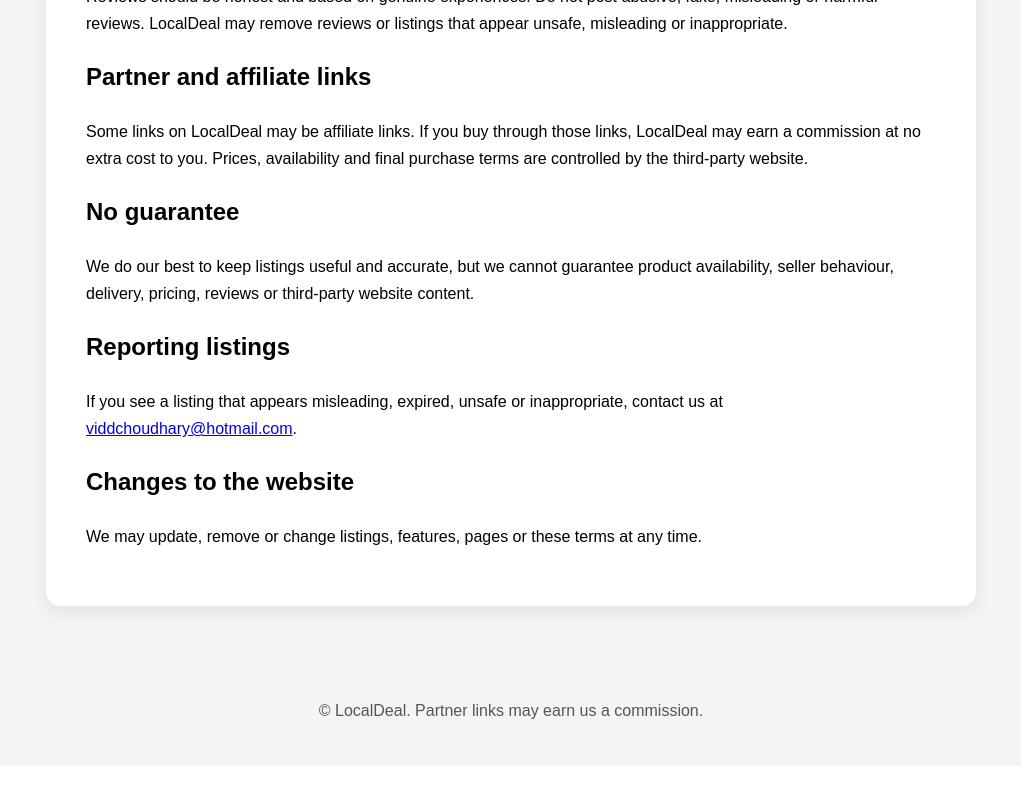
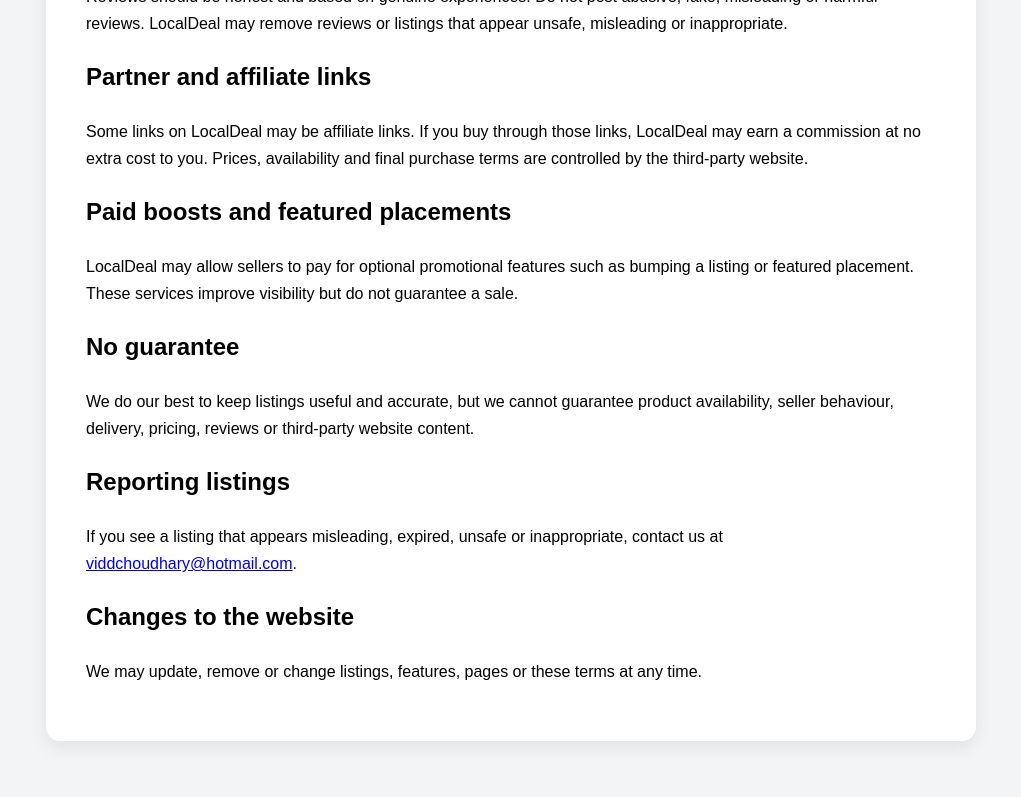
Before and after one commit to MisTrifler/Create-a-new-repository, a Next.js app: page /terms in a window 1280 px wide. Shown: the part 1106-1903 px from the top of the page, without its empty margins (129-1150 px from the left). Before the commit the page ends 1880 px from the top, so only its background shows below. Built offline with nearby package versions, Linux system fonts and the light colour scheme.

Commit message:
Update terms.js

```diff
--- a/pages/terms.js
+++ b/pages/terms.js
@@ -62,6 +62,13 @@
           those links, LocalDeal may earn a commission at no extra cost to you.
           Prices, availability and final purchase terms are controlled by the
           third-party website.
+        </p>
+
+        <h2>Paid boosts and featured placements</h2>
+        <p>
+          LocalDeal may allow sellers to pay for optional promotional features
+          such as bumping a listing or featured placement. These services improve
+          visibility but do not guarantee a sale.
         </p>
 
         <h2>No guarantee</h2>
@@ -137,7 +144,9 @@
   color: "white",
   display: "flex",
   justifyContent: "space-between",
-  alignItems: "center"
+  alignItems: "center",
+  gap: "20px",
+  flexWrap: "wrap"
 };
 
 const logoStyle = {
```
